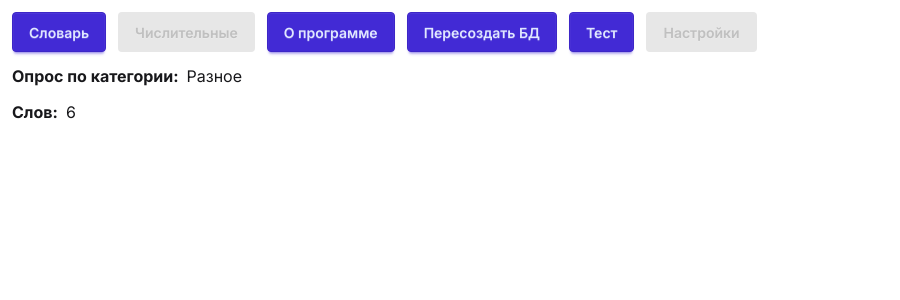
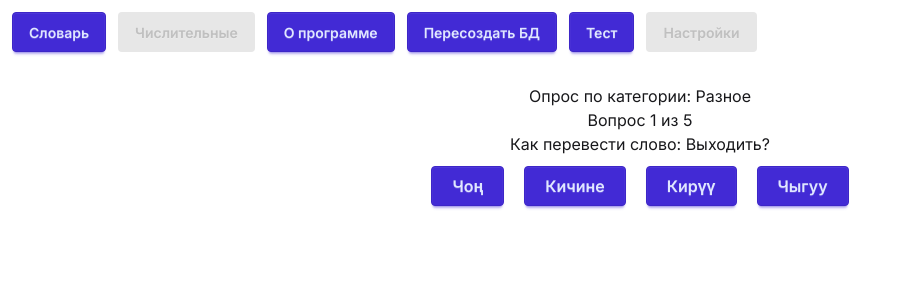
Before and after one commit to VADMARK223/kg-next, a Next.js app: page /quiz/1 in a window 1280 px wide. Shown: the top 300 px of the page, without its empty margins (0-900 px from the left). Built offline with nearby package versions, Linux system fonts and the light colour scheme; a web font is replaced by a local one.

Commit message:
1.7.0 Quiz

```diff
--- a/src/app/lib/model/data.ts
+++ b/src/app/lib/model/data.ts
@@ -28,6 +28,8 @@ const createWord = (ru: string, kg: string, tag: number): WordEntity => {
 
 const WORDS: WordEntity[] = [
   // Разное
+  createWord('Большой>', 'Чоң', 1),
+  createWord('Маленький>', 'Кичине', 1),
   createWord('Работа', 'Иш, жумуш', 1),
   createWord('Внутренний', 'Ички', 1),
   createWord('Входить', 'Кирүү', 1),
@@ -35,7 +37,7 @@ const WORDS: WordEntity[] = [
   createWord('Играть', 'Ойноо', 1),
   createWord('Игра', 'Оюн', 1),
   // Числительные
-  { id: 0, ru: 'Ноль', kg: 'Нөл', tag: 2 },
+  createWord('Ноль', 'Нөл', 2),
   { id: 0, ru: 'Один', kg: 'Бир', tag: 2 },
   { id: 0, ru: 'Два', kg: 'Эки', tag: 2 },
   { id: 0, ru: 'Три', kg: 'Үч', tag: 2 },
@@ -141,6 +143,7 @@ const WORDS: WordEntity[] = [
   createWord('Уголь', 'Көмүр', 12),
   createWord('Железо', 'Темир', 12),
   createWord('Песок', 'Кум', 12),
+  createWord('Древесина', 'Жыгач', 12),
 ]
 
 export { TAGS, WORDS }
--- a/src/app/lib/utils.ts
+++ b/src/app/lib/utils.ts
@@ -4,5 +4,5 @@
  * @author Markitanov Vadim
  * @since 10.01.2025
  */
-export const APP_VERSION = '1.6.2'
+export const APP_VERSION = '1.7.0'
 export const isDevMode = (): boolean => process.env.NODE_ENV === 'development'
--- a/src/app/quiz/[tag]/page.tsx
+++ b/src/app/quiz/[tag]/page.tsx
@@ -7,17 +7,42 @@
 'use client'
 import { JSX, use, useEffect, useState } from 'react'
 import { fetchTagsByIdCommon, fetchWordsLocal } from '@/app/api/api'
-import ValueViewer from '@/app/ui/common/ValueViewer'
 import { Word } from '@/app/lib/model/word'
 
 interface QuizPageProps {
   params: Promise<{ tag: string }>
 }
 
+// Случайное перемешивание массива
+const shuffleArray = (array: any[]) => array.sort(() => Math.random() - 0.5)
+
 const QuizPage = ({ params }: QuizPageProps): JSX.Element => {
+  const [currentStep, setCurrentStep] = useState(0) // Текущий шаг
+  const [score, setScore] = useState(0) // Очки
   const { tag } = use(params)
   const [tagName, setTagName] = useState<string>('')
   const [words, setWords] = useState<Word[]>([])
+  const [shuffledOptions, setShuffledOptions] = useState<string[]>([])
+
+  useEffect(() => {
+    if (words.length === 0) {
+      return
+    }
+    const currentWord: Word = words[Math.floor(Math.random() * words.length)]
+    const incorrectAnswers: string[] = shuffleArray(words.filter((word) => word.kg !== currentWord.kg)
+    )
+      .slice(0, 3)
+      .map((word) => word.kg
+      )
+
+    const options = shuffleArray([currentWord.kg, ...incorrectAnswers])
+    setShuffledOptions(options)
+    setCurrentQuestion(currentWord)
+  }, [words])
+
+  const [currentQuestion, setCurrentQuestion] = useState<Word | null>(null)
+
+  const totalSteps = 5
 
   useEffect(() => {
     const tagId: number = Number(tag)
@@ -30,10 +55,65 @@ const QuizPage = ({ params }: QuizPageProps): JSX.Element => {
     setWords(words)
   }, [tag])
 
+  const generateQuestion = () => {
+    if (words.length === 0) {
+      throw new Error('Массив WORDS пуст. Добавьте слова в массив.')
+    }
+
+    const currentWord = words[Math.floor(Math.random() * words.length)]
+    const incorrectAnswers = shuffleArray(
+      words.filter((word) => word.kg !== currentWord.kg)
+    )
+      .slice(0, 3)
+      .map((word) => word.kg)
+
+    const options = shuffleArray([currentWord.kg, ...incorrectAnswers])
+    setShuffledOptions(options)
+    return currentWord
+  }
+
+  // Проверка ответа
+  const handleAnswer = (answer: string) => {
+    if (currentQuestion == null) {
+      return
+    }
+    if (answer === currentQuestion.kg) {
+      setScore(score + 1)
+    }
+
+    if (currentStep < totalSteps - 1) {
+      setCurrentStep(currentStep + 1)
+      setCurrentQuestion(generateQuestion())
+    } else {
+      alert(`Опрос завершён! Ваш результат: ${score + (answer === currentQuestion.kg ? 1 : 0)}/${totalSteps}`)
+      setCurrentStep(0)
+      setScore(0)
+      setCurrentQuestion(generateQuestion())
+    }
+  }
+
   return (
-    <div className={'flex flex-col gap-3'}>
-      <ValueViewer name={'Опрос по категории'} value={tagName}/>
-      <ValueViewer name={'Слов'} value={words.length}/>
+    <div style={{ textAlign: 'center', padding: '20px' }}>
+      <h1>Опрос по категории: {tagName}</h1>
+      <h1>Вопрос {currentStep + 1} из {totalSteps}</h1>
+      <h2>Как перевести слово: {currentQuestion?.ru}?</h2>
+      <div>
+        {shuffledOptions.map((option, index) => (
+          <button
+            className={'btn btn-primary'}
+            key={index}
+            onClick={() => handleAnswer(option)}
+            style={{
+              margin: '10px',
+              padding: '10px 20px',
+              fontSize: '16px',
+              cursor: 'pointer'
+            }}
+          >
+            {option}
+          </button>
+        ))}
+      </div>
     </div>
   )
 }
--- /dev/null
+++ b/src/app/ui/quiz/Quiz.tsx
@@ -0,0 +1,29 @@
+/**
+ * Компонент
+ *
+ * @author Markitanov Vadim
+ * @since 13.01.2025
+ */
+'use client'
+import { JSX, useState } from 'react'
+import ValueViewer from '@/app/ui/common/ValueViewer'
+import { Word } from '@/app/lib/model/word'
+
+interface QiuzProps {
+  words: Word[]
+}
+
+const Quiz = ({words}:QiuzProps): JSX.Element => {
+  const [currentStep, setCurrentStep] = useState<number>(0)
+
+  return (
+    <div>
+      <ValueViewer name={'Шаг'} value={currentStep}/>
+      <button className={'btn ' +
+        'btn-primary'} onClick={() => setCurrentStep(currentStep + 1)}>Дальше</button>
+      <ValueViewer name={'слов'} value={words.length}/>
+    </div>
+  )
+}
+
+export default Quiz
```
